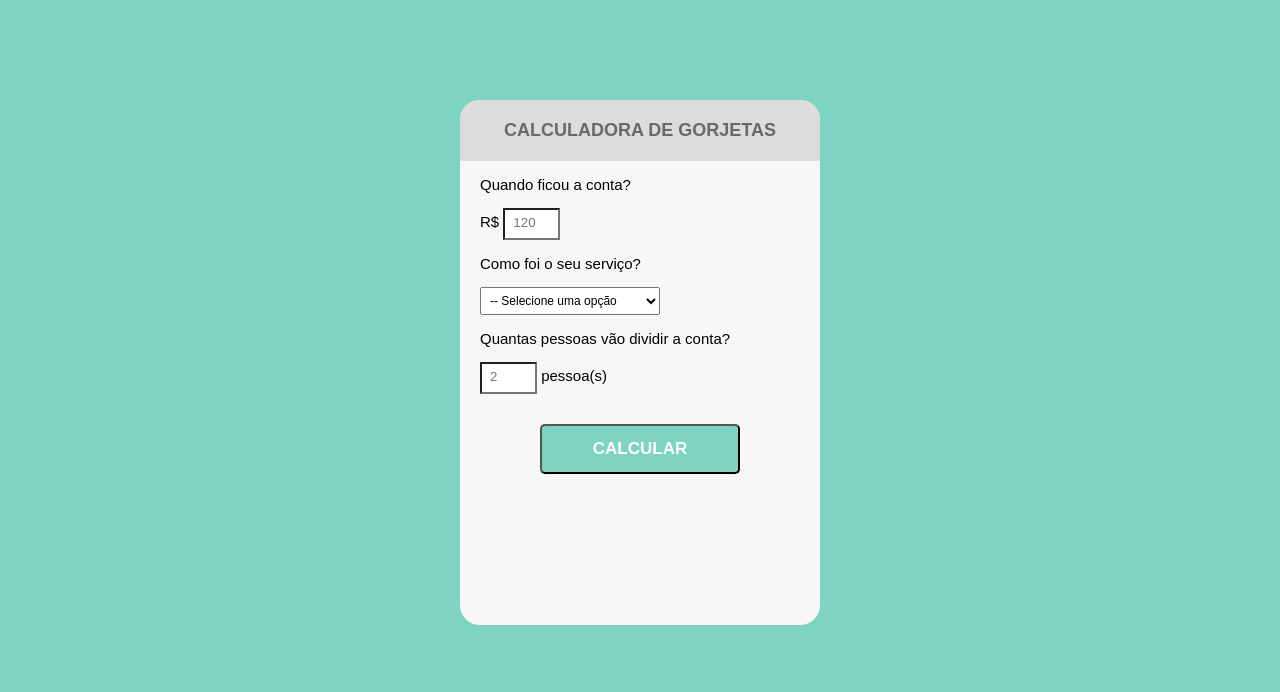
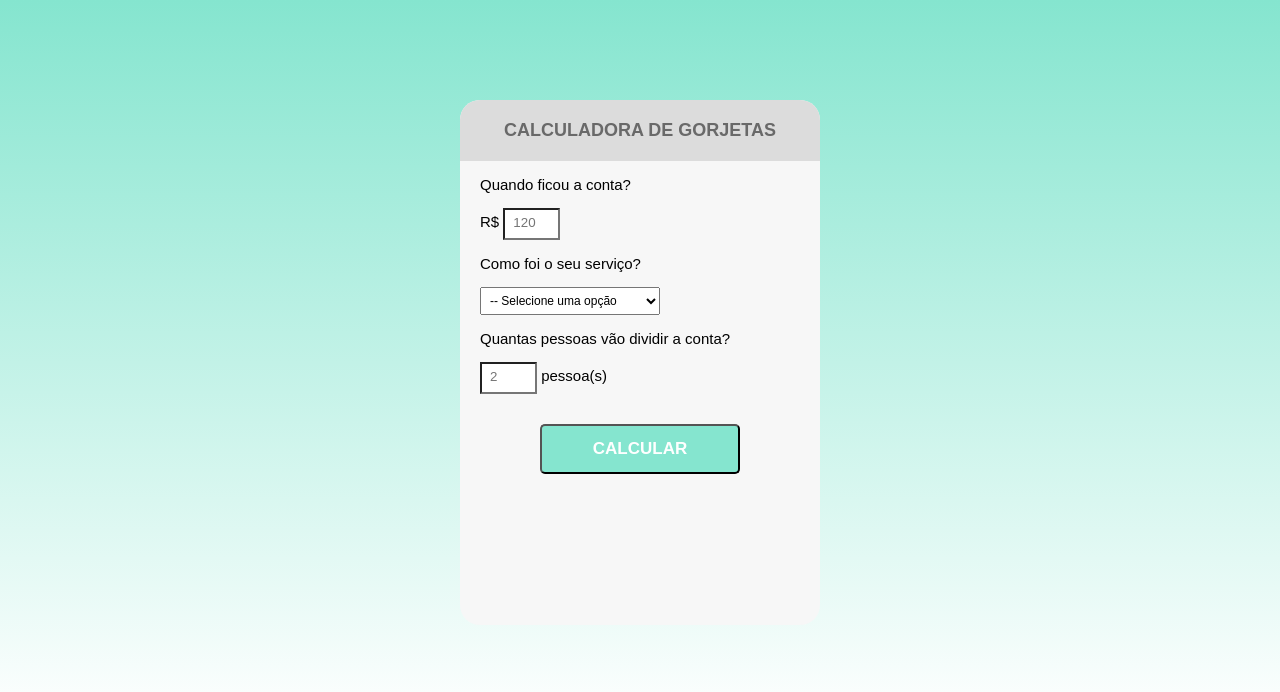
Before and after one commit to JClaudioCJ/TipsCalculator, a plain HTML site: page index.html in a window 1280 px wide. Drawn offline with Linux system fonts and the light colour scheme; a web font is replaced by a local one.

Commit message:
styles.css update

```diff
--- a/styles.css
+++ b/styles.css
@@ -1,15 +1,16 @@
 @import url('http://fonts.cdnfonts.com/css/gentium-plus');
 
 :root {
-    --primary-color:#7ed4c1;
+    --primary-color: #85e5cf;
     --secondary-color: Dimgray;
-    --tertiary-color:Gainsboro;
+    --tertiary-color: Gainsboro;
 }
 
 body {
-    background-color: var(--primary-color);
     font-size: 15px;
     font-family: Gentium Plus, Sans-serif;
+    background-image: linear-gradient(var(--primary-color), white);
+    background-repeat: no-repeat;
 }
 
 #container {
@@ -30,7 +31,6 @@ body {
     border-top-left-radius: 20px;
     border-top-right-radius: 20px;
     text-align: center;
-
 }
 
 .tipsForm {
```
